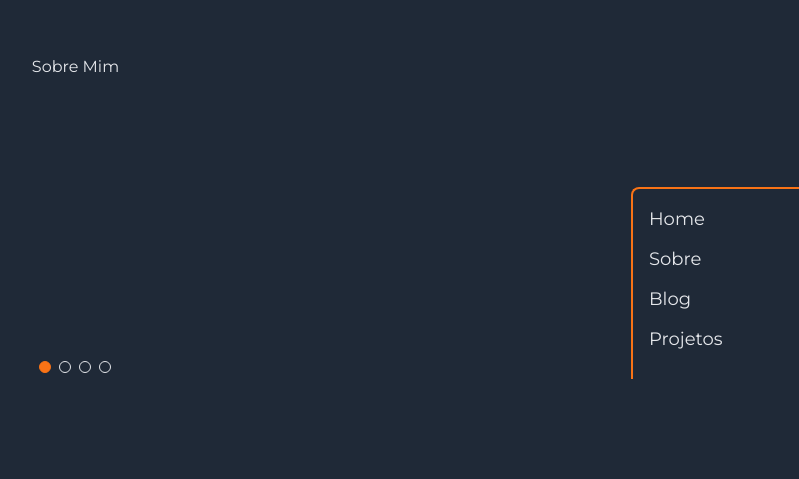
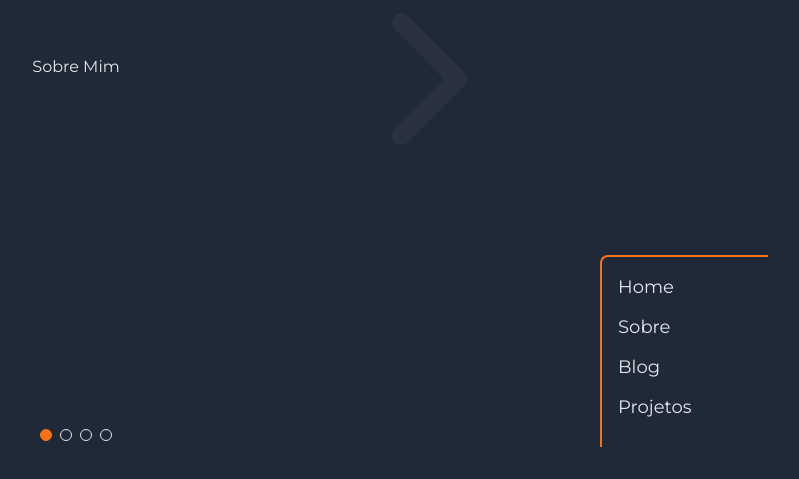
Before and after one commit to miguel-ome/my-page, a Next.js app: page /about in a window 1280 px wide. Shown: the part 321-800 px from the top of the page, without its empty margins (480-1279 px from the left). Built offline with nearby package versions, Linux system fonts and the light colour scheme.

Commit message:
Correct the position navigation

```diff
--- a/src/app/(portifolio)/about/page.tsx
+++ b/src/app/(portifolio)/about/page.tsx
@@ -6,6 +6,7 @@ import { AboutToMe } from './(sections)/aboutToMe';
 import { Projects } from './(sections)/projects';
 import { Hability } from './(sections)/hability';
 import { Contact } from './(sections)/contact';
+import { FaChevronLeft, FaChevronRight } from 'react-icons/fa6';
 
 const sections: ReactNode[] = [
   <AboutToMe key={1} />,
@@ -36,7 +37,13 @@ export default function About() {
   };
 
   return (
-    <div className="w-full h-full flex flex-col justify-center items-center text-white md:w-4/5">
+    <div className="w-full h-full flex flex-col justify-center items-center text-white md:w-4/5 relative">
+      <button
+        className="absolute opacity-10 hover:opacity-50 transition left-0"
+        onClick={() => toggleIndexCarrousel({ index: -1 })}
+      >
+        <FaChevronLeft size="150" color="gray" />
+      </button>
       <div
         className="w-full h-full flex flex-col justify-center items-center transition"
         {...handlePropsSwipeable}
@@ -45,6 +52,12 @@ export default function About() {
           <div className="w-80 text-center">{sections[indexCarrousel]}</div>
         </div>
       </div>
+      <button
+        className="absolute opacity-10 hover:opacity-50 transition right-0"
+        onClick={() => toggleIndexCarrousel({ index: 1 })}
+      >
+        <FaChevronRight size="150" color="gray" />
+      </button>
       <nav className="space-x-2">
         <button
           className={`w-3 h-3 rounded-full border ${indexCarrousel === 0 ? 'border-orange bg-orange' : 'border-white'}`}
--- a/src/app/(portifolio)/layout.tsx
+++ b/src/app/(portifolio)/layout.tsx
@@ -12,7 +12,7 @@ export default function Home({ children }: HomeProps) {
       <header>
         <MenuMobile />
       </header>
-      <section className="flex justify-end items-end w-80 h-3/4 m-auto md:w-screen">
+      <section className="flex justify-end items-end w-80 h-3/4 m-auto md:w-screen md:h-screen md:p-8">
         <div className=" w-full h-full flex-col flex justify-center items-center">
           {children}
         </div>
--- a/src/components/typingText/typingText.tsx
+++ b/src/components/typingText/typingText.tsx
@@ -1,6 +1,6 @@
 'use client';
 
-import { useState, useEffect, ReactNode } from 'react';
+import { useState, useEffect } from 'react';
 
 interface TypingTextProps {
   text: string;
--- a/src/enum/indexCarrousel.ts
+++ /dev/null
@@ -1,6 +0,0 @@
-/* eslint-disable no-unused-vars */
-export enum IndexCarrousel {
-  Stay = '',
-  Next = '-translate-x-1/4',
-  Back = 'translate-x-1/4',
-}
```
